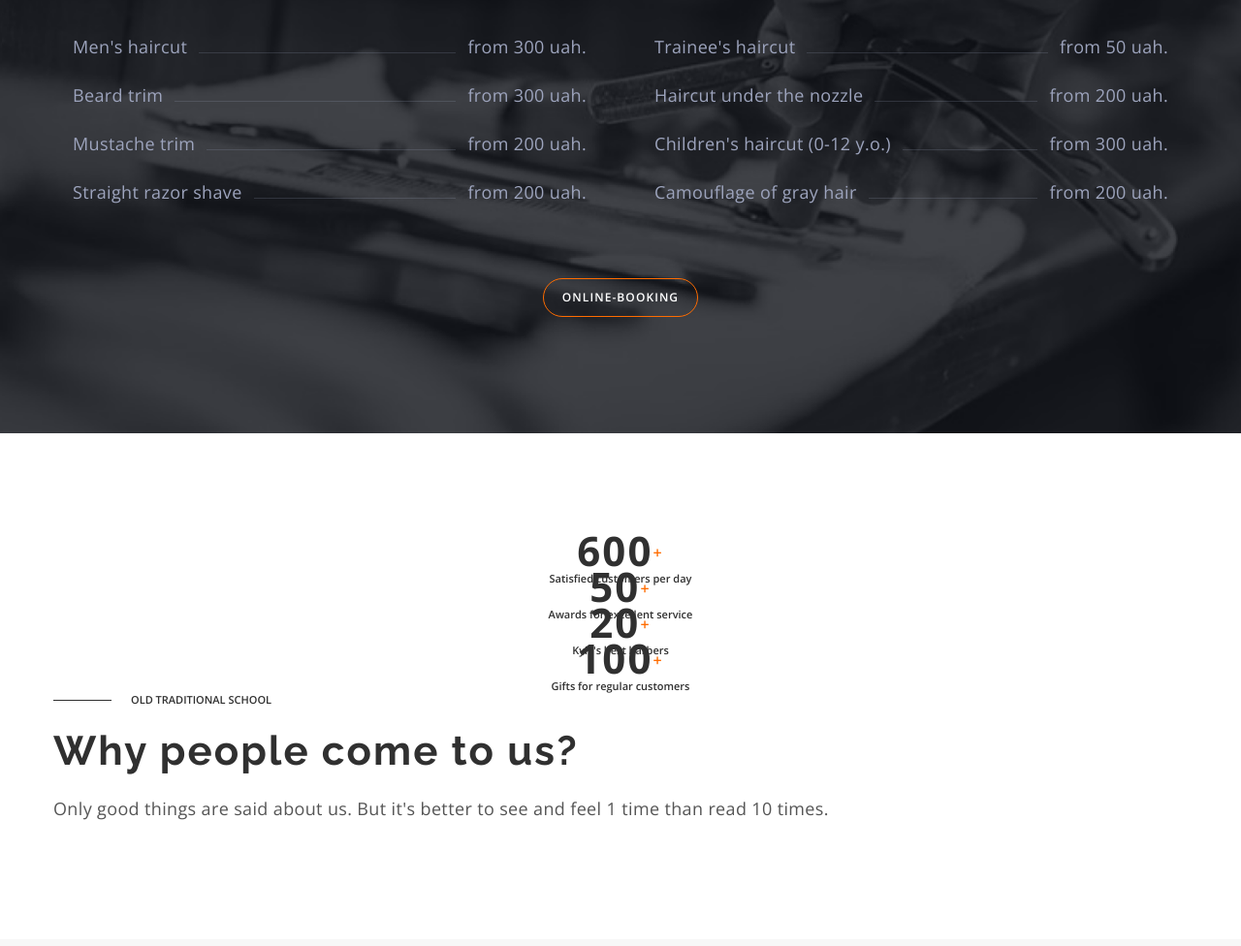
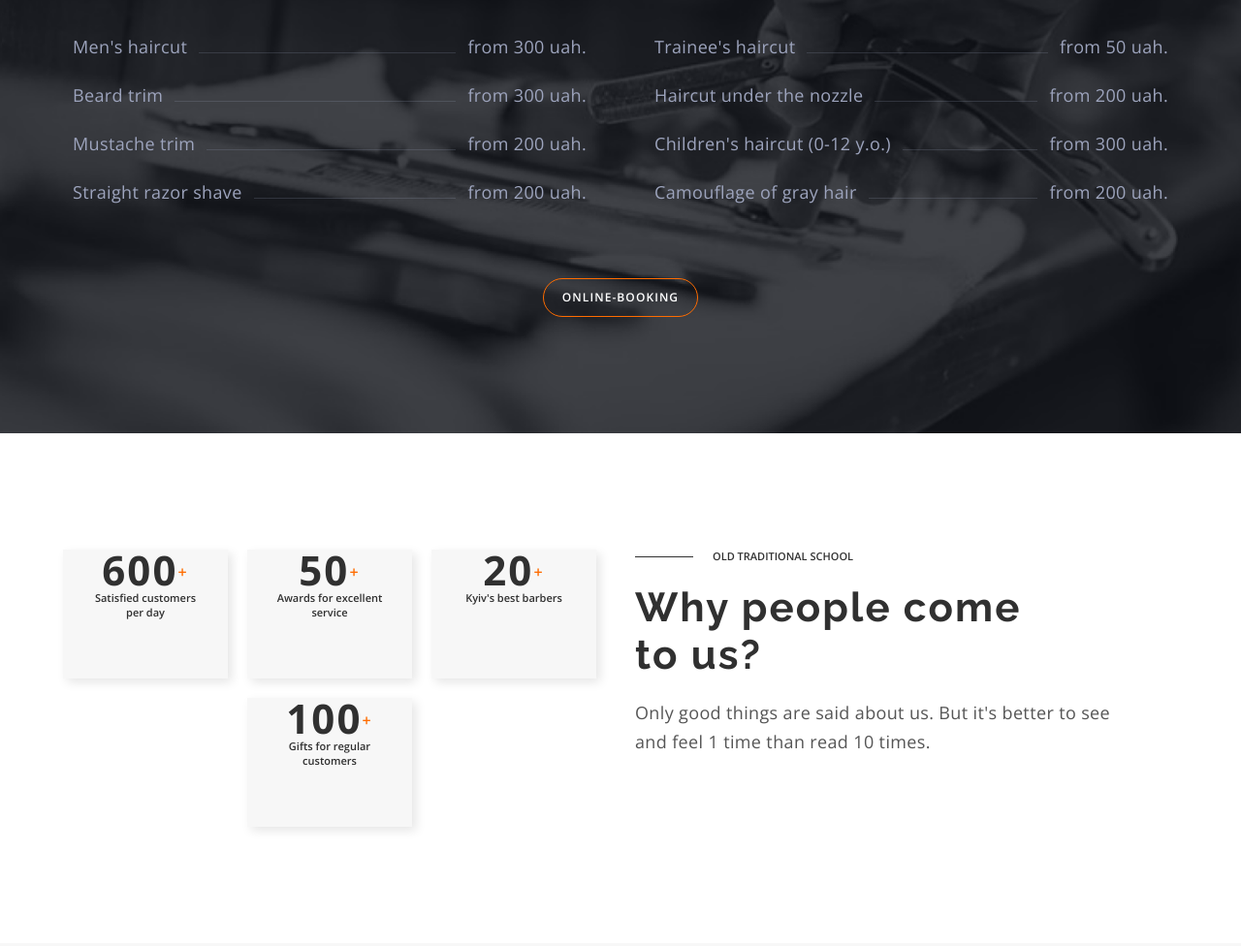
Before and after one commit to Nadiia17/goit-BarberShop, a plain HTML site: page index.html in a window 1280 px wide. Shown: the part 1710-2686 px from the top of the page at 97% size. Drawn offline with nearby package versions, Linux system fonts and the light colour scheme.

Commit message:
benefits

```diff
--- a/css/styles.css
+++ b/css/styles.css
@@ -175,10 +175,10 @@ body {
   color: var(--desc-txt-color);
 }
 
-.social-media-menu {
+/* .social-media-menu {
   display: flex;
   gap: 40px;
-}
+} */
 
 .social-media {
   font-weight: 600;
@@ -407,7 +407,47 @@ body {
   | BENEFITS
   |============================
 */
-.benefit-item {
+
+.benefirs-container {
+  display: flex;
+  justify-content: center;
+  gap: 30px;
+}
+
+.benefits-left-side {
+  flex-basis: 570px;
+}
+
+.benefits-right-side {
+  flex-basis: 570px;
+}
+
+.benefits-title {
+  width: 430px;
+}
+
+.benefits-desc {
+  width: 500px;
+}
+.benefits-list {
+  display: flex;
+  flex-wrap: wrap;
+  align-items: center;
+  justify-content: center;
+  gap: 20px;
+}
+
+.benefits-item {
+  width: 170px;
+  min-height: 133px;
+
+  padding: 20px 24px;
+
+  background-color: var(--light-bcg-cl);
+  box-shadow: 4px 4px 10px rgba(0, 0, 0, 0.1);
+}
+
+.benefit-quantity {
   font-weight: 700;
   font-size: 42px;
   line-height: 1.36px;
@@ -417,7 +457,7 @@ body {
   color: var(--main-txt-cl);
 }
 
-.plus {
+.plus-mark {
   font-weight: 600;
   font-size: 16px;
   line-height: 1.38;
--- a/index.html
+++ b/index.html
@@ -144,31 +144,35 @@
         </div>
       </section>
       <!-- Benefits Section -->
-      <section class="benefits section">
-        <div class="container">
-          <ul class="list">
-            <li>
-              <p class="benefit-item">600<sup class="plus">&#43;</sup></p>
+      <section class="benefits">
+        <div class="container benefirs-container">
+          <div class="benefits-left-side section">
+            <ul class="list benefits-list">
+              <li class="benefits-item">
+                <p class="benefit-quantity">600<sup class="plus-mark">&#43;</sup></p>
                 <p class="small-text">Satisfied customers per day</p>
               </li>
-            <li>
-              <p class="benefit-item">50<sup class="plus">&#43;</sup></p>
+              <li class="benefits-item">
+                <p class="benefit-quantity">50<sup class="plus-mark">&#43;</sup></p>
                 <p class="small-text">Awards for excellent service</p>
               </li>
-            <li>
-              <p class="benefit-item">20<sup class="plus">&#43;</sup></p>
+              <li class="benefits-item">
+                <p class="benefit-quantity">20<sup class="plus-mark">&#43;</sup></p>
                 <p class="small-text">Kyiv's best barbers</p>
               </li>
-            <li>
-              <p class="benefit-item">100<sup class="plus">&#43;</sup></p>
+              <li class="benefits-item">
+                <p class="benefit-quantity">100<sup class="plus-mark">&#43;</sup></p>
                 <p class="small-text">Gifts for regular customers</p>
               </li>
             </ul>
+          </div>
+          <div class="benefits-right-side section">
             <p class="suptitle">Old traditional school</p>
-          <h2 class="section-title">Why people come to us?</h2>
-          <p class="section-desc">
+            <h2 class="section-title benefits-title">Why people come to us?</h2>
+            <p class="section-desc benefits-desc">
               Only good things are said about us. But it's better to see and feel 1 time than read 10 times.
             </p>
+          </div>
         </div>
       </section>
       <!-- Barbers Section -->
@@ -259,7 +263,7 @@
     <footer>
       <div class="container">
         <p>&#169;Copyright 2020</p>
-        <ul class="list">
+        <ul class="list social-media-menu">
           <li>
             <a class="link social-media" href="https://instagram.com" target="_blank" rel="noopener noeferrer"
               >Instagram
```
Lines whose indentation alone changed are shown as unchanged.
